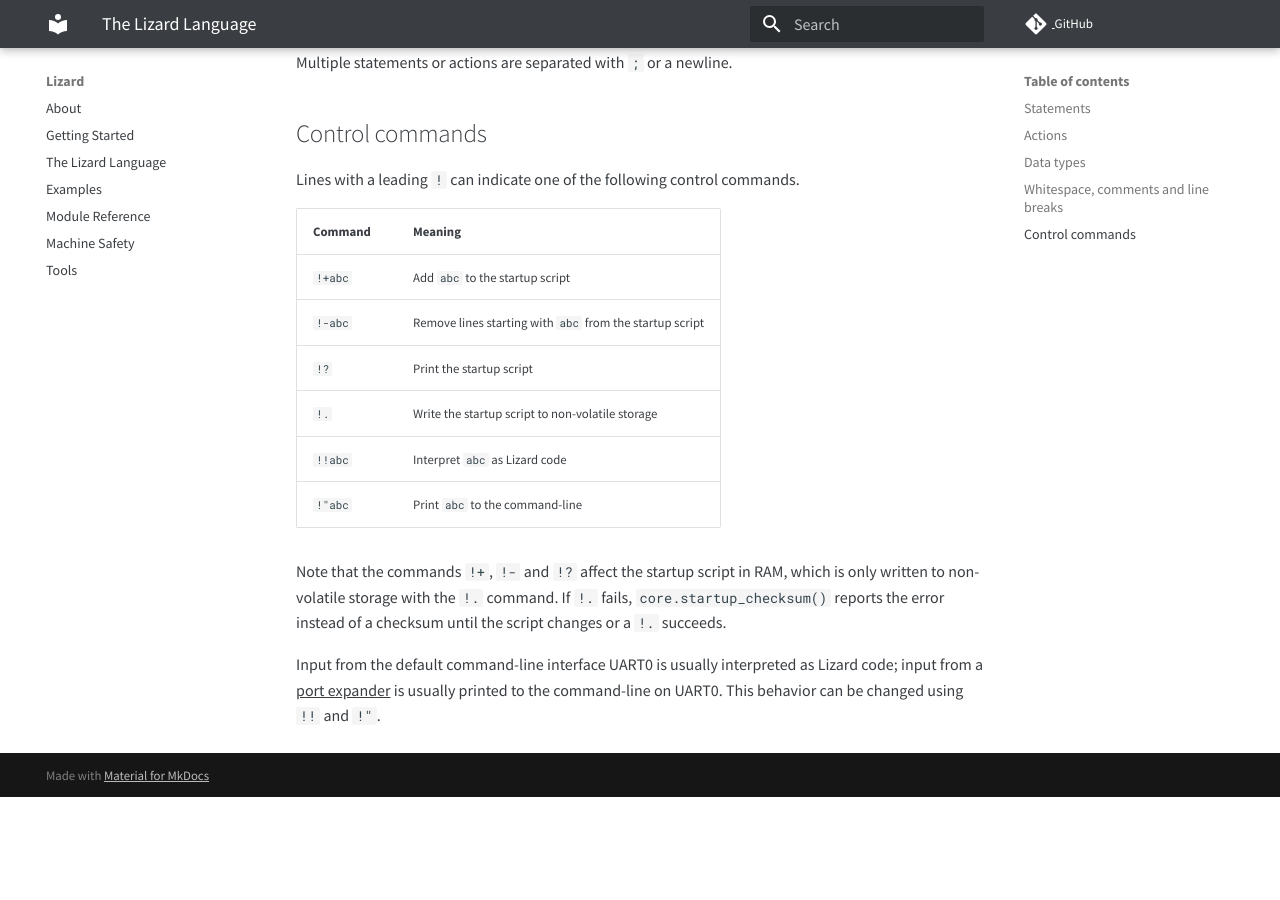
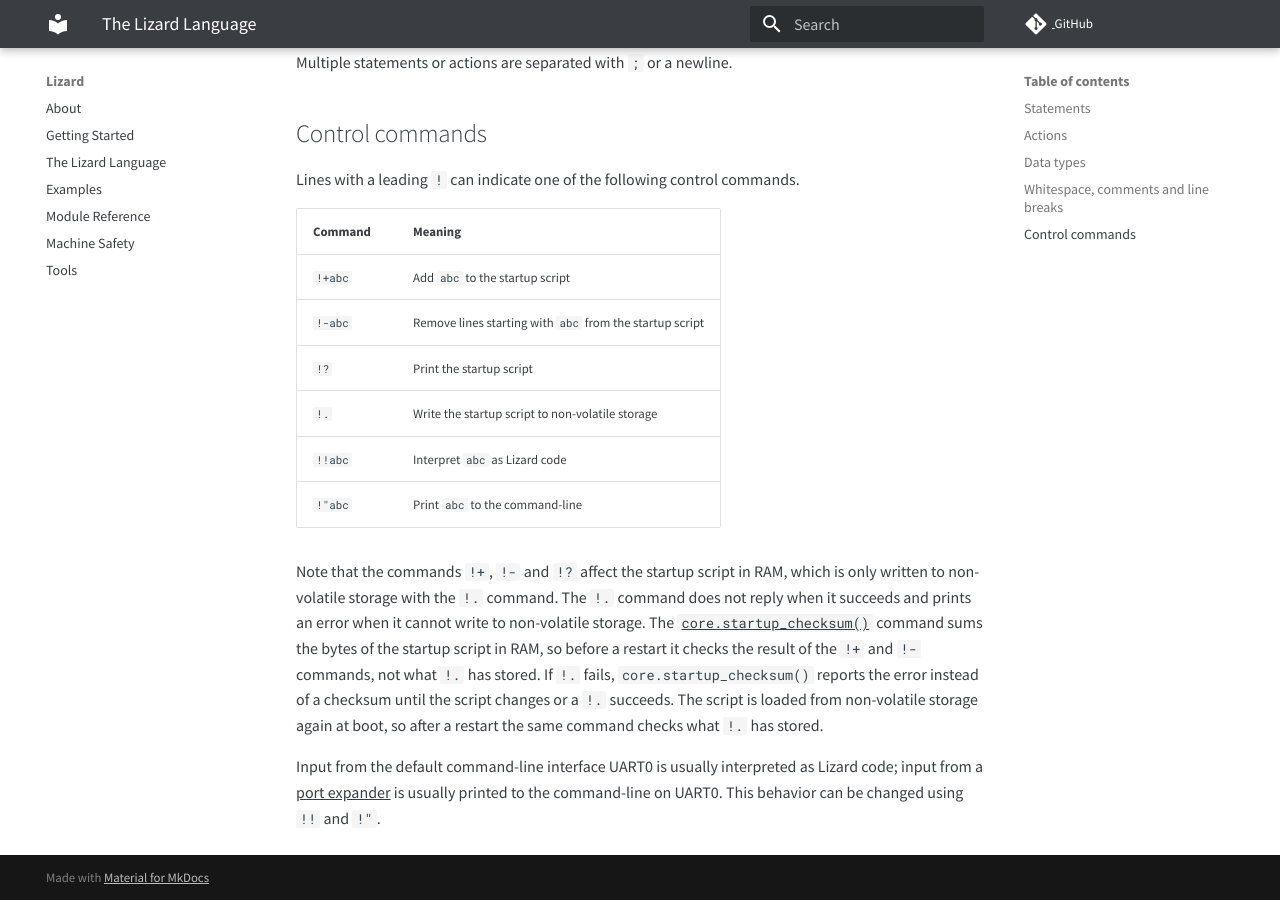
Before and after one commit to zauberzeug/lizard, an MkDocs documentation site: the page built from docs/language.md, in a window 1280 px wide and 900 px high, scrolled down 4712 px. Built offline with MkDocs 1.6.1 and Material for MkDocs 9.7.7, drawn with Linux system fonts in a browser that asks for light colours; comment, search, counter and statistics services are not loaded; before the commit the page ends 5509 px from its top, so only the background shows below that.

Commit message:
Document that !. does not reply and how to verify the stored startup script (#325)
* Document that !. does not reply and how to verify the stored startup script

The checksum of the startup script covers the copy in RAM until the microcontroller has restarted, and the stored script afterwards. That was written down nowhere, and !. stays silent on success. configure.py already checks the checksum after its restart; the tools page now says so.

* Say that !. reports a failed write and sharpen the checksum wording

A host needs to know that a failed write is not silent, only a successful one.
Before a restart the checksum covers the result of all !+ and !- commands, not only the !+ lines,
and "the script" in the tools page now names the configure script, which also fails when the microcontroller does not answer.

Co-Authored-By: Claude Opus 5.5 <noreply@anthropic.com>

---------

Co-authored-by: JensOgorek <jens@zauberzeug.com>
Co-authored-by: Falko Schindler <falko@zauberzeug.com>
Co-authored-by: Claude Opus 5.5 <noreply@anthropic.com>

```diff
--- a/docs/language.md
+++ b/docs/language.md
@@ -241,7 +241,11 @@ Lines with a leading `!` can indicate one of the following control commands.
 | `!"abc` | Print `abc` to the command-line                          |
 
 Note that the commands `!+`, `!-` and `!?` affect the startup script in RAM, which is only written to non-volatile storage with the `!.` command.
+The `!.` command does not reply when it succeeds and prints an error when it cannot write to non-volatile storage.
+The [`core.startup_checksum()`](module_reference.md#core) command sums the bytes of the startup script in RAM,
+so before a restart it checks the result of the `!+` and `!-` commands, not what `!.` has stored.
 If `!.` fails, `core.startup_checksum()` reports the error instead of a checksum until the script changes or a `!.` succeeds.
+The script is loaded from non-volatile storage again at boot, so after a restart the same command checks what `!.` has stored.
 
 Input from the default command-line interface UART0 is usually interpreted as Lizard code;
 input from a [port expander](module_reference.md#expander) is usually printed to the command-line on UART0.
```
Also changed, not shown: docs/tools.md (+2 -0 lines).
